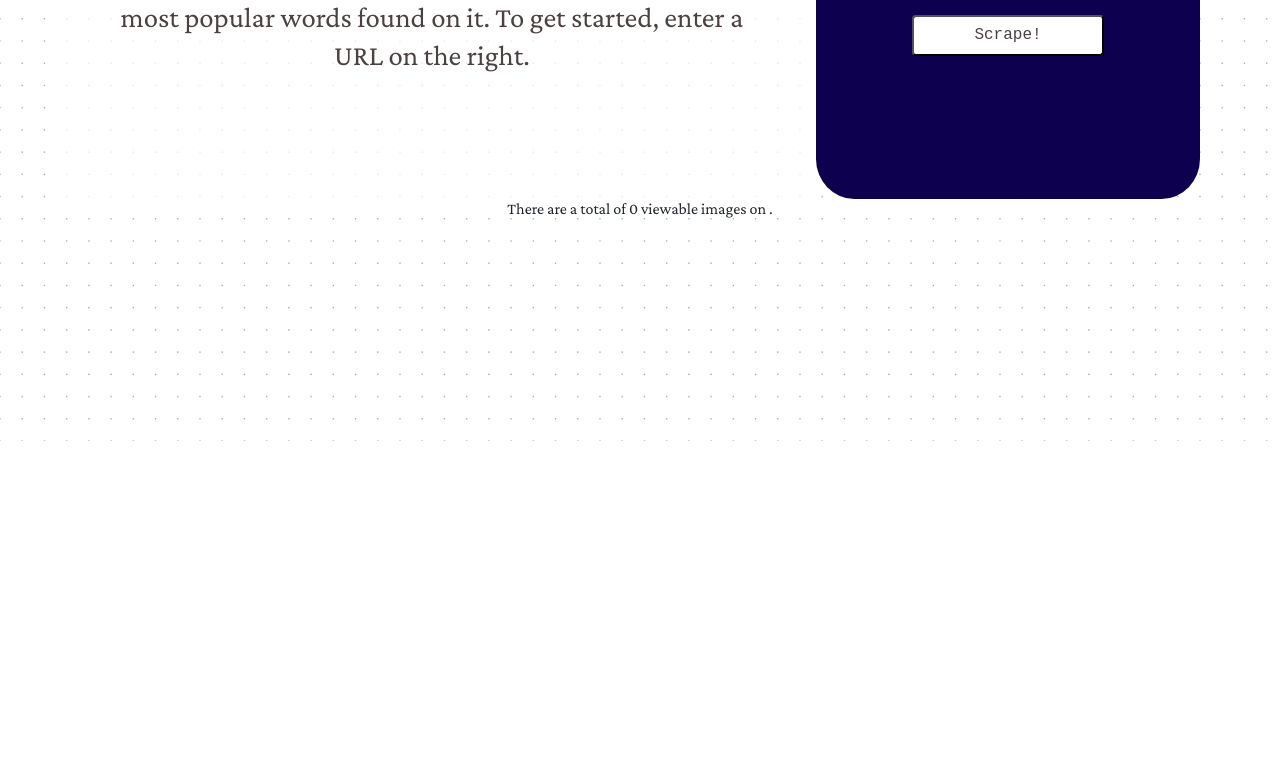
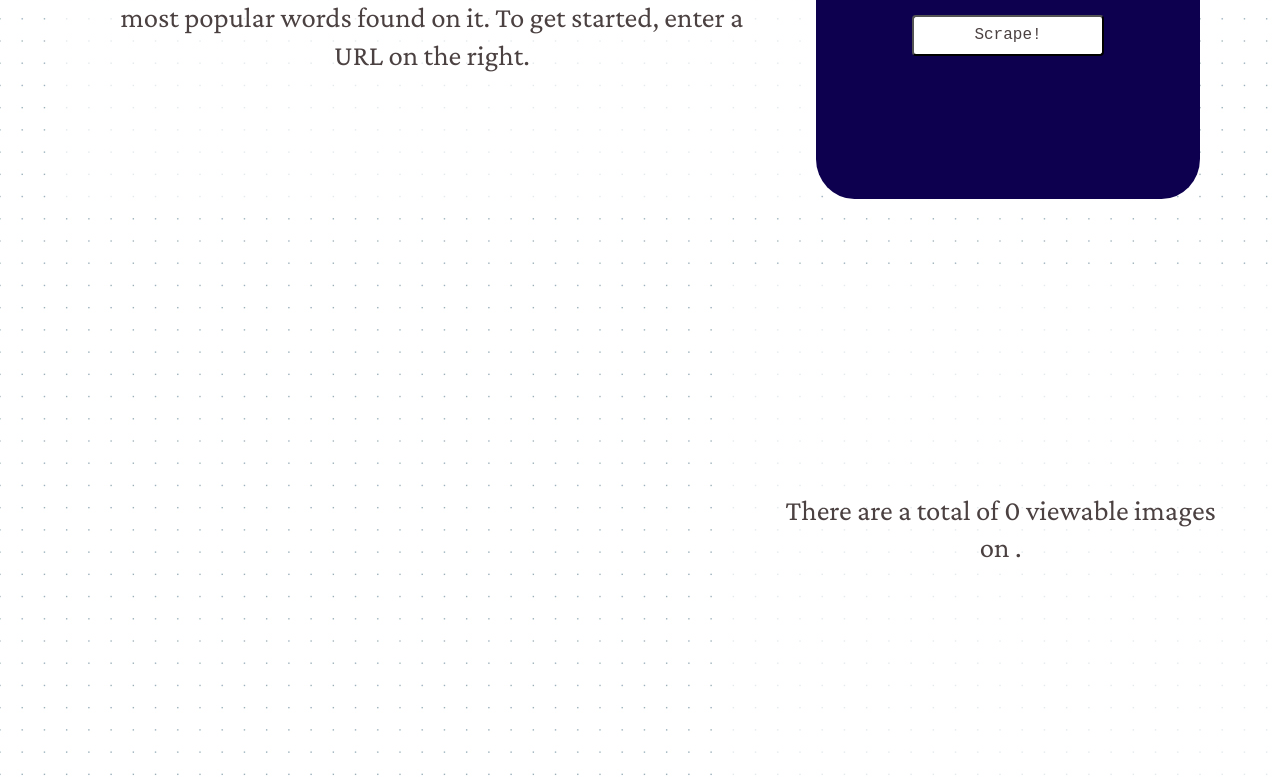
Before and after one commit to dlousa92/whatsthescrape, a React (Create React App) app: page / in a window 1280 px wide. Shown: the part 359-1138 px from the top of the page. Before the commit the page ends 800 px from the top, so only its background shows below. Built offline with nearby package versions, Linux system fonts and the light colour scheme; a web font is replaced by a local one.

Commit message:
intitial image gallery styling

```diff
--- a/src/components/ImageCarousel/ImageCarousel.js
+++ b/src/components/ImageCarousel/ImageCarousel.js
@@ -1,14 +1,14 @@
 import React from 'react'
 import Carousel from 'react-bootstrap/Carousel'
+import './imagecarousel.scss'
 
 const ImageCarousel = (props) => {
   let images = props.images
   let url = props.url
 
   return (
-    <div>
-      <h2>There are a total of {images.length} viewable images on {url}.</h2>
-      <Carousel>
+    <div className='carousel'>
+      <Carousel className='carousel-wrapper'>
         {/** For each image create a carousel item */ }
         {images.map(function (img, index) {
           if (!img.src) {
@@ -18,7 +18,7 @@ const ImageCarousel = (props) => {
           return (
             <Carousel.Item key={index}>
               <img
-                className='d-block w-100'
+                className='d-block carousel-img'
                 src={img.src}
                 alt={img.alt}
               />
@@ -26,6 +26,7 @@ const ImageCarousel = (props) => {
           )
         })}
       </Carousel>
+      <p className='carousel-text'>There are a total of {images.length} viewable images on {url}.</p>
     </div>
   )
 }
--- /dev/null
+++ b/src/components/ImageCarousel/imagecarousel.scss
@@ -0,0 +1,27 @@
+@import '../../styles/variables.scss';
+
+.carousel {
+  display: flex;
+  justify-content: center;
+  align-items: center;
+  margin: 5rem 0rem;
+
+  &-wrapper {
+    width: 800px;
+  }
+
+  &-text {
+    display: flex;
+    align-items: center;
+    font-size: 1.8rem;
+    height: 500px;
+    padding: 4rem 4rem;
+    color: $primary-accent-color;
+    background-color: $translucent-white;
+  }
+}
+
+.carousel-img {
+  height: 500px;
+  width: 700px;
+}
```
